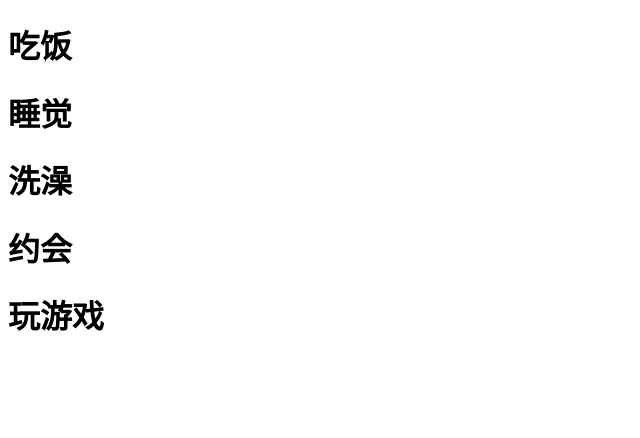
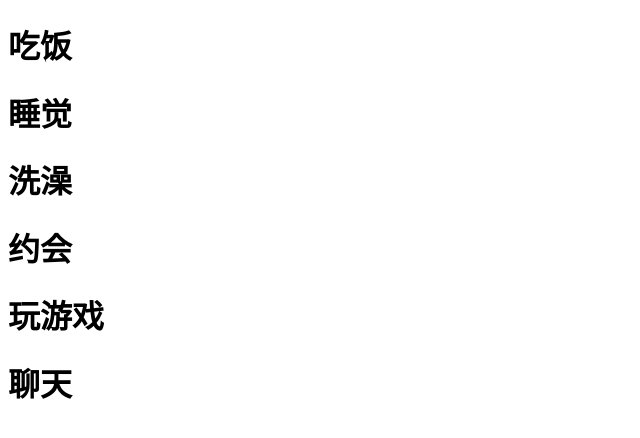
Before and after one commit to xiaoadizuibang/git-, a plain HTML site: page index.html in a window 1280 px wide. Shown: the whole page, without its empty margins (0-640 px from the left). Drawn offline with Linux system fonts and the light colour scheme.

Commit message:
第三版

```diff
--- a/index.html
+++ b/index.html
@@ -10,5 +10,6 @@
       <h1>洗澡</h1>
       <h1>约会</h1>
       <h1>玩游戏</h1>
+      <h1>聊天</h1>
 </body>
 </html>
```
